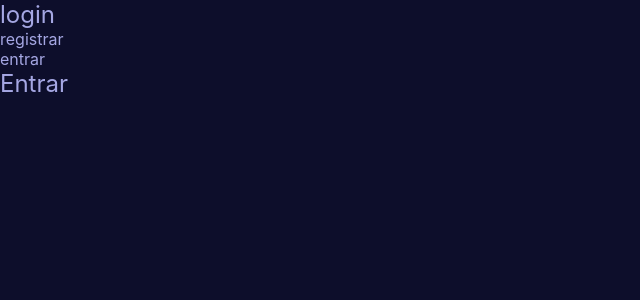
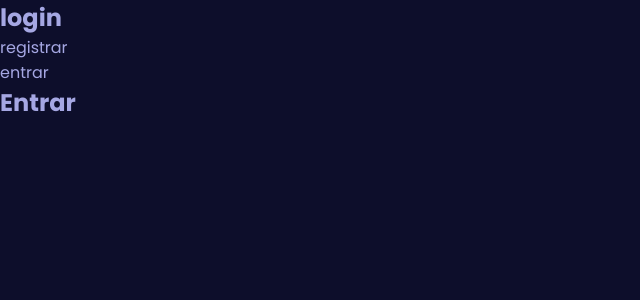
Before and after one commit to Minnemi/minnemi-front, a Vue app: page /login/sign-in in a window 1280 px wide. Shown: the top 300 px of the page, without its empty margins (0-640 px from the left). Built offline with nearby package versions, Linux system fonts and the light colour scheme.

Commit message:
chore(font): includes importing the poppins font style

```diff
--- a/src/styles/main.scss
+++ b/src/styles/main.scss
@@ -1,3 +1,5 @@
+@import url('https://fonts.googleapis.com/css2?family=Poppins:ital,wght@0,100;0,200;0,300;0,400;0,500;0,600;0,700;0,800;0,900;1,100;1,200;1,300;1,400;1,500;1,600;1,700;1,800;1,900&display=swap');
+
 @import 'theme.scss';
 
 *,
@@ -6,14 +8,14 @@
   margin: 0;
   padding: 0;
   box-sizing: border-box;
-  font-weight: normal;
 }
 
 html,
 body {
-  font-family: Inter, -apple-system, BlinkMacSystemFont, 'Segoe UI',
+  font-family: 'Poppins', -apple-system, BlinkMacSystemFont, 'Segoe UI',
     Roboto, Oxygen, Ubuntu, Cantarell, 'Fira Sans', 'Droid Sans', 'Helvetica Neue', sans-serif;
   text-rendering: optimizeLegibility;
+  font-weight: normal;
   color: var(--text-principal);
   background-color: var(--page-background-color);
   transition: color .25s, background-color .25s;
```
